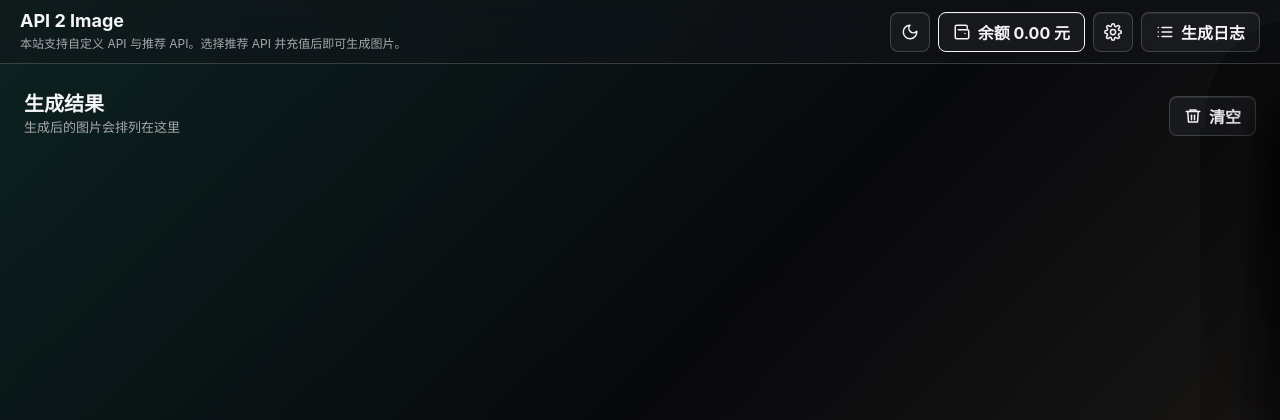
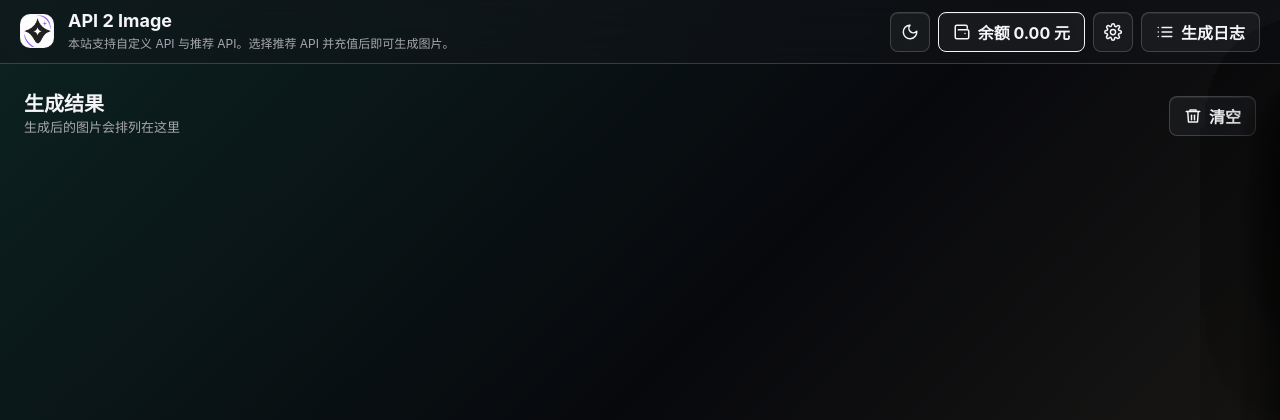
Before and after one commit to DongRos/API2Img, a PHP site: page / in a window 1280 px wide. Shown: the top 420 px of the page. Run offline with PHP 8.4, Linux system fonts and the light colour scheme.

Commit message:
Add header logo icon

```diff
--- a/index.html
+++ b/index.html
@@ -4,13 +4,14 @@
     <meta charset="UTF-8" />
     <meta name="viewport" content="width=device-width, initial-scale=1.0" />
     <title>API2image</title>
-    <link rel="icon" type="image/png" href="./icon.png" />
-    <link rel="stylesheet" href="./styles.css?v=23" />
+    <link rel="icon" type="image/png" href="./icon.png?v=2" />
+    <link rel="stylesheet" href="./styles.css?v=24" />
   </head>
   <body data-theme="dark">
     <div class="app">
       <header class="topbar">
         <div class="titlebar">
+          <img class="brand-icon" src="./icon.png?v=2" alt="" aria-hidden="true" />
           <div>
             <h1>API 2 Image</h1>
             <p id="platformPriceIntro">本站支持自定义 API 与推荐 API。选择推荐 API 并充值后即可生成图片。</p>
--- a/styles.css
+++ b/styles.css
@@ -149,6 +149,17 @@ body[data-theme="light"] select option:checked {
   min-width: 0;
 }
 
+.brand-icon {
+  width: 34px;
+  height: 34px;
+  flex: 0 0 auto;
+  display: block;
+  border-radius: 10px;
+  border: 1px solid var(--glass-border);
+  background: rgba(255, 255, 255, 0.95);
+  object-fit: cover;
+}
+
 .titlebar p {
   max-width: min(760px, 52vw);
   margin-top: 4px;
```
Also changed, not shown: icon.png.
